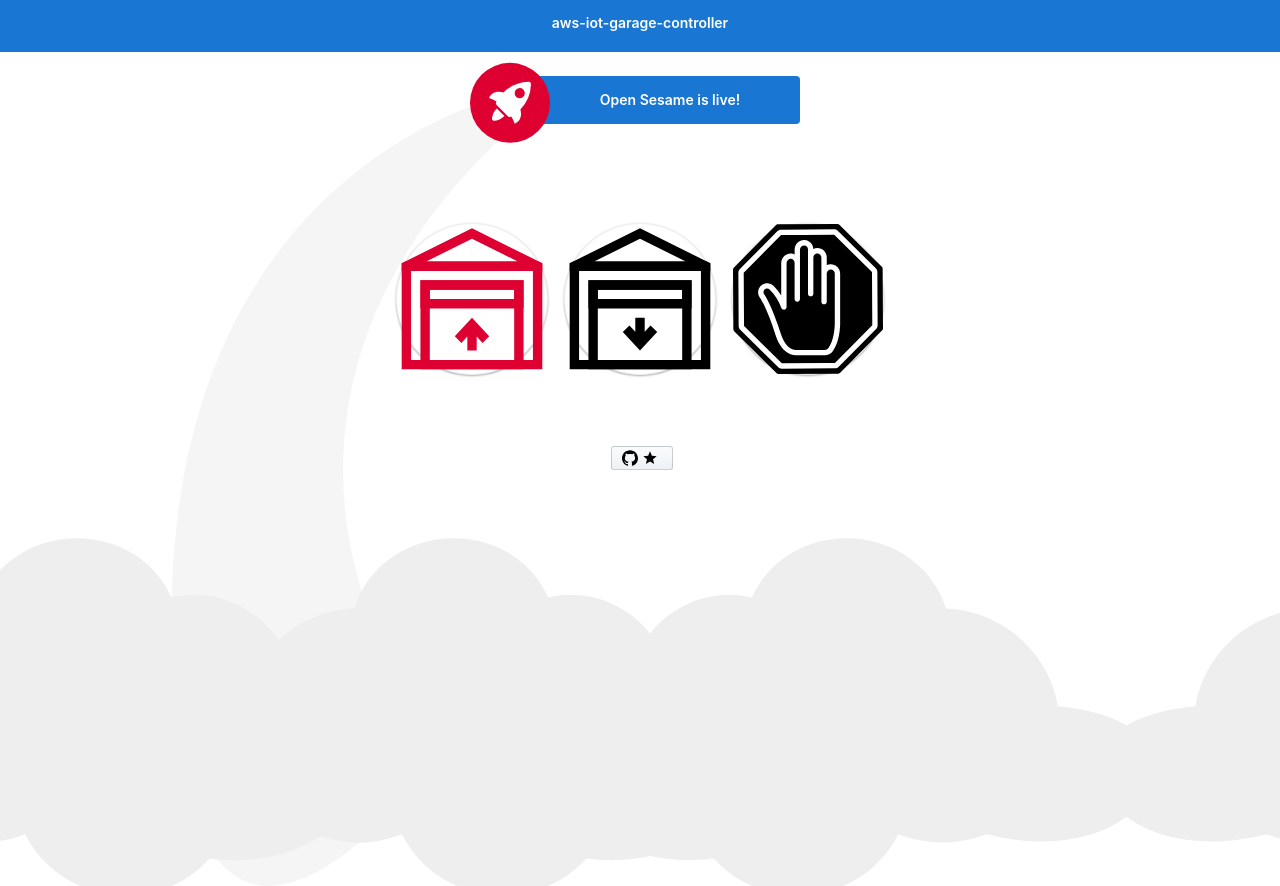
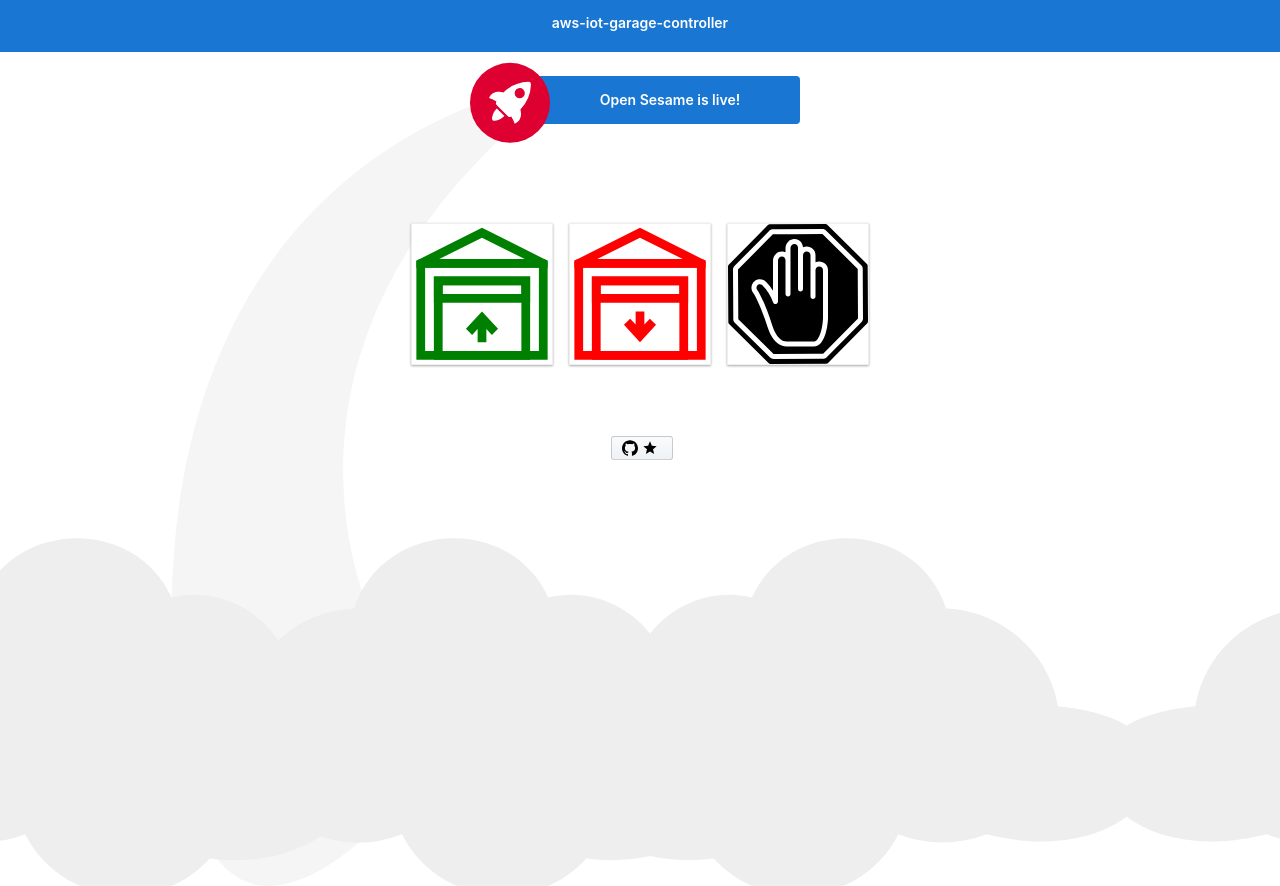
Before and after one commit to varunmehta/aws-iot-garage-controller, an Angular app in the folder ui/: page / in a window 1280 px wide. Built offline with nearby package versions, Linux system fonts and the light colour scheme.

Commit message:
UI changes

```diff
--- a/ui/src/app/app.component.html
+++ b/ui/src/app/app.component.html
@@ -75,6 +75,7 @@
     flex-wrap: wrap;
     justify-content: center;
     margin-top: 75px;
+
   }
 
   .card {
@@ -156,9 +157,9 @@
   }
 
   .circle-link {
-    height: 150px;
-    width: 150px;
-    border-radius: 150px;
+    height: 140px;
+    width: 140px;
+    border-radius: 0px;
     margin: 8px;
     background-color: white;
     border: 1px solid #eeeeee;
@@ -300,28 +301,28 @@
     </a> -->
 
 
-    <a  role="button" class="circle-link" title="Action" href="#" (click)="garageOpener()">
+    <a  role="button" class="circle-link" title="Open Garage" href="#" (click)="garageOpener()">
       <svg xmlns="http://www.w3.org/2000/svg" xmlns:xlink="http://www.w3.org/1999/xlink" version="1.1" x="0px" y="0px" viewBox="0 0 32 40" enable-background="new 0 0 32 32" xml:space="preserve">
         <g><rect fill="none" width="32" height="32"/></g>
         <g>
-          <g><path d="M30.24,8H1.76L1,8.38V31h30V8.38L30.24,8z M29,29H3V10h26V29z" fill="#dd0031"/></g>
-          <g><path d="M16,0.88L1,8.38V10h30V8.38L16,0.88z M6.24,8L16,3.12L25.76,8H6.24z" fill="#dd0031"/></g>
-          <g><path d="M5,12v19h22V12H5z M25,29H7V14h18V29z" fill="#dd0031"/></g>
-          <g><path d="M5,12v6h22v-6H5z M25,16H7v-2h18V16z" fill="#dd0031"/></g>
-          <g><polygon points="18.253,25.362 17,24.014 17,27 15,27 15,24.011 13.745,25.361 12.33,23.945 15.998,20 19.668,23.947   " fill="#dd0031"/></g>
+          <g><path d="M30.24,8H1.76L1,8.38V31h30V8.38L30.24,8z M29,29H3V10h26V29z" fill="#008000"/></g>
+          <g><path d="M16,0.88L1,8.38V10h30V8.38L16,0.88z M6.24,8L16,3.12L25.76,8H6.24z" fill="#008000"/></g>
+          <g><path d="M5,12v19h22V12H5z M25,29H7V14h18V29z" fill="#008000"/></g>
+          <g><path d="M5,12v6h22v-6H5z M25,16H7v-2h18V16z" fill="#008000"/></g>
+          <g><polygon points="18.253,25.362 17,24.014 17,27 15,27 15,24.011 13.745,25.361 12.33,23.945 15.998,20 19.668,23.947   " fill="#008000"/></g>
         </g>
       </svg>
     </a>
 
-    <a  role="button" class="circle-link" title="Action" href="#" (click)="garageOpener()">
+    <a  role="button" class="circle-link" title="Close Garage" href="#" (click)="garageOpener()">
       <svg xmlns="http://www.w3.org/2000/svg" xmlns:xlink="http://www.w3.org/1999/xlink" version="1.1" x="0px" y="0px" viewBox="0 0 32 40" enable-background="new 0 0 32 32" xml:space="preserve">
         <g><rect fill="none" width="32" height="32"/></g>
         <g>
-          <g><path d="M30.24,8H1.76L1,8.38V31h30V8.38L30.24,8z M29,29H3V10h26V29z"/></g>
-          <g><path d="M16,0.88L1,8.38V10h30V8.38L16,0.88z M6.24,8L16,3.12L25.76,8H6.24z"/></g>
-          <g><path d="M5,12v19h22V12H5z M25,29H7V14h18V29z"/></g>
-          <g><path d="M5,12v6h22v-6H5z M25,16H7v-2h18V16z"/></g>
-          <g><polygon points="18.253,21.638 17,22.986 17,20 15,20 15,22.989 13.745,21.639 12.33,23.055 15.998,27 19.668,23.053   "/></g>
+          <g><path d="M30.24,8H1.76L1,8.38V31h30V8.38L30.24,8z M29,29H3V10h26V29z" fill="#ff0000"/></g>
+          <g><path d="M16,0.88L1,8.38V10h30V8.38L16,0.88z M6.24,8L16,3.12L25.76,8H6.24z" fill="#ff0000"/></g>
+          <g><path d="M5,12v19h22V12H5z M25,29H7V14h18V29z" fill="#ff0000"/></g>
+          <g><path d="M5,12v6h22v-6H5z M25,16H7v-2h18V16z" fill="#ff0000"/></g>
+          <g><polygon points="18.253,21.638 17,22.986 17,20 15,20 15,22.989 13.745,21.639 12.33,23.055 15.998,27 19.668,23.053   " fill="#ff0000"/></g>
         </g>
       </svg>
     </a>
```
